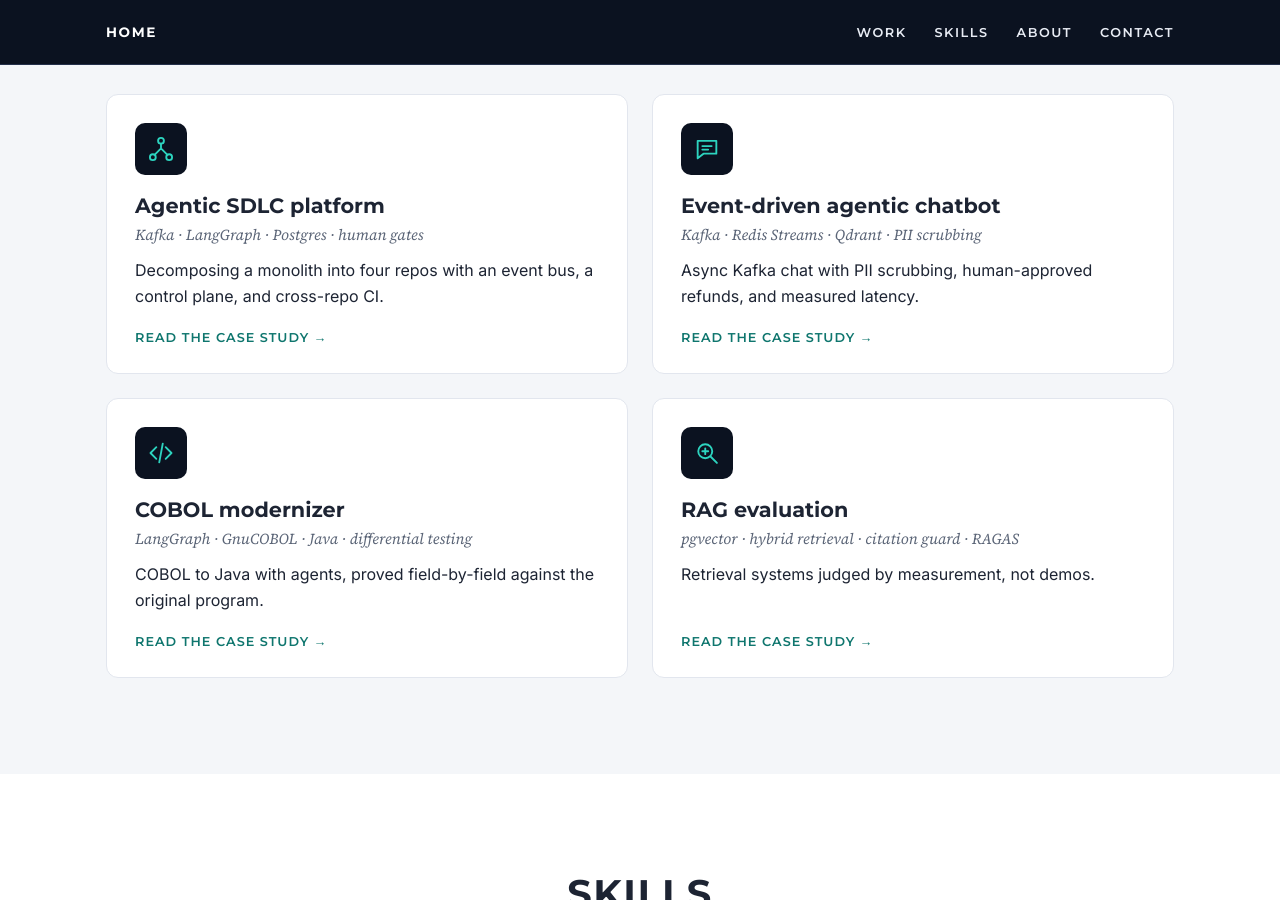
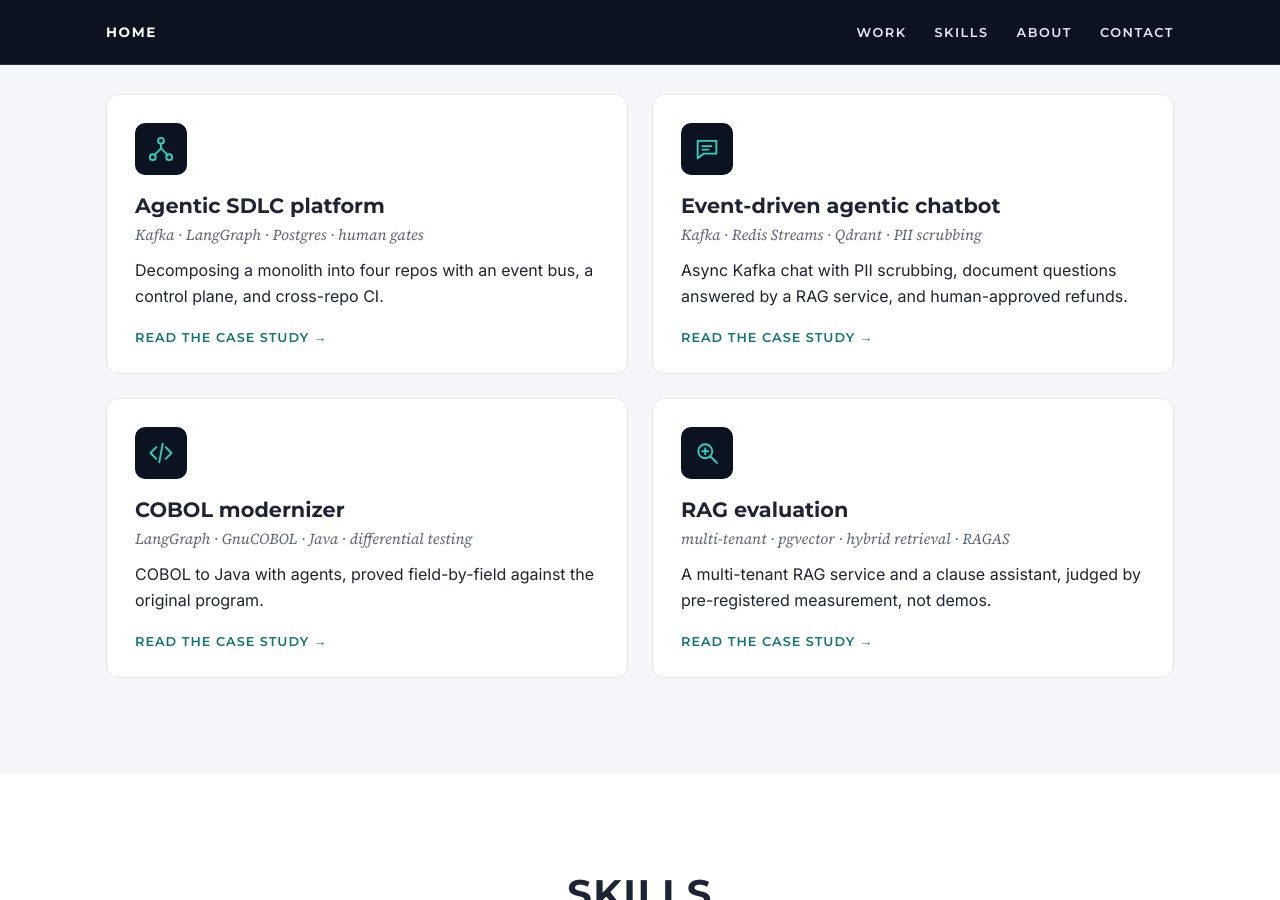
Before and after one commit to jayakumar-devaraj/jayakumar-devaraj.github.io, a Jekyll site: the page built from index.md, in a window 1280 px wide and 900 px high, scrolled down 1235 px. Built offline with Jekyll 4.4.1, drawn with Linux system fonts in a browser that asks for light colours.

Commit message:
Update the chatbot and RAG cards and add Prometheus to skills

```diff
--- a/_data/projects.yml
+++ b/_data/projects.yml
@@ -8,7 +8,7 @@
   url: /work/event-driven-chatbot.html
   icon: chat
   tags: Kafka · Redis Streams · Qdrant · PII scrubbing
-  summary: Async Kafka chat with PII scrubbing, human-approved refunds, and measured latency.
+  summary: Async Kafka chat with PII scrubbing, document questions answered by a RAG service, and human-approved refunds.
 
 - title: COBOL modernizer
   url: /work/cobol-modernizer.html
@@ -19,5 +19,5 @@
 - title: RAG evaluation
   url: /work/rag-evaluation.html
   icon: search
-  tags: pgvector · hybrid retrieval · citation guard · RAGAS
-  summary: Retrieval systems judged by measurement, not demos.
+  tags: multi-tenant · pgvector · hybrid retrieval · RAGAS
+  summary: A multi-tenant RAG service and a clause assistant, judged by pre-registered measurement, not demos.
--- a/_data/skills.yml
+++ b/_data/skills.yml
@@ -14,6 +14,7 @@
     - RAGAS
     - LangFuse
     - Jaeger tracing
+    - Prometheus metrics
 
 - group: Architecture and APIs
   items:
```
